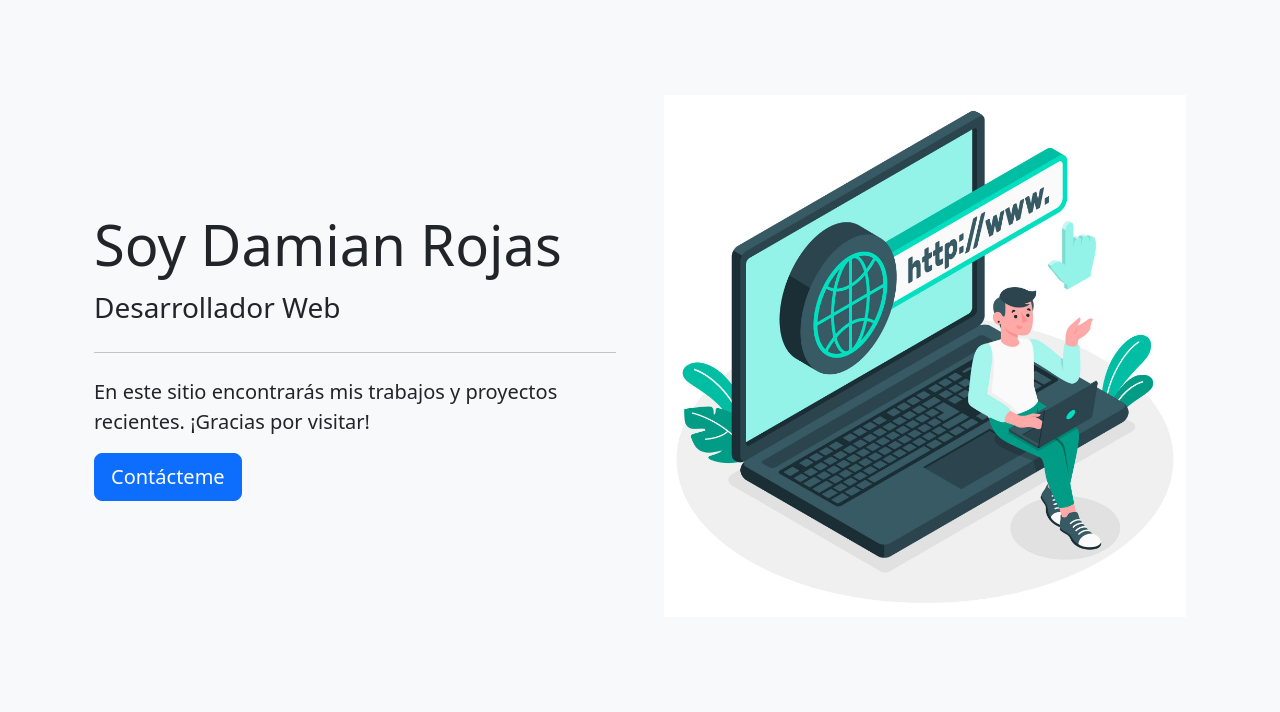
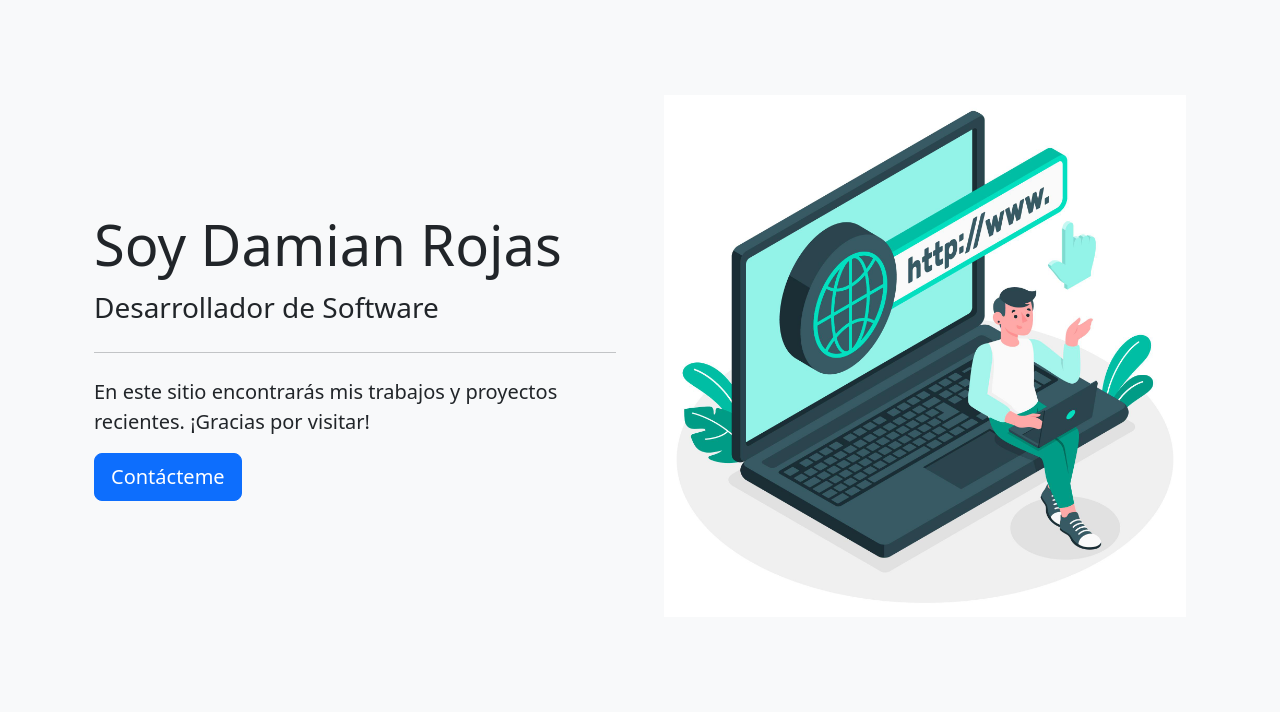
Before and after one commit to DamianRojas79/Portfolio, a Flask app: page / in a window 1280 px wide. Shown: the part 64-776 px from the top of the page. Run offline with Flask 3, Linux system fonts and the light colour scheme; some libraries are stand-ins or nearby versions.

Commit message:
Se agrega requerimientos para la aplicacion

```diff
--- a/requirements.txt
+++ b/requirements.txt
@@ -0,0 +1,3 @@
+flask
+flask-mail
+python-decouple
--- a/templates/home.html
+++ b/templates/home.html
@@ -7,7 +7,7 @@
             </div>
             <div class="col-lg-6">
                 <h2 class="display-4"> Soy Damian Rojas</h2>
-                <p class="lead fs-3"> Desarrollador Web</p>
+                <p class="lead fs-3"> Desarrollador de Software</p>
                 <hr class="my-4">
                 <p class="fs-5"> En este sitio encontrarás mis trabajos y proyectos recientes. ¡Gracias por visitar!</p>
                 <a class="btn btn-primary btn-lg" href="#contact" role="button"> Contácteme</a>
```
